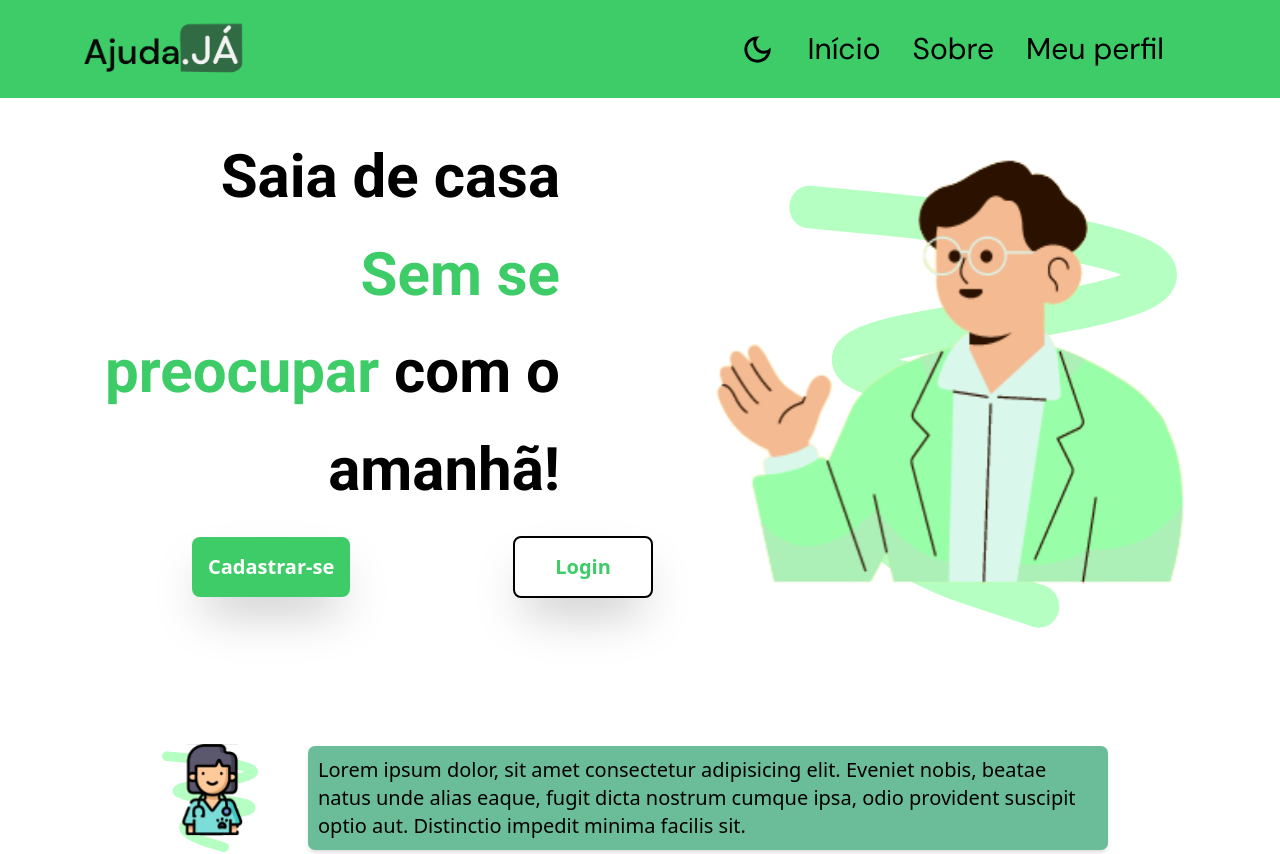
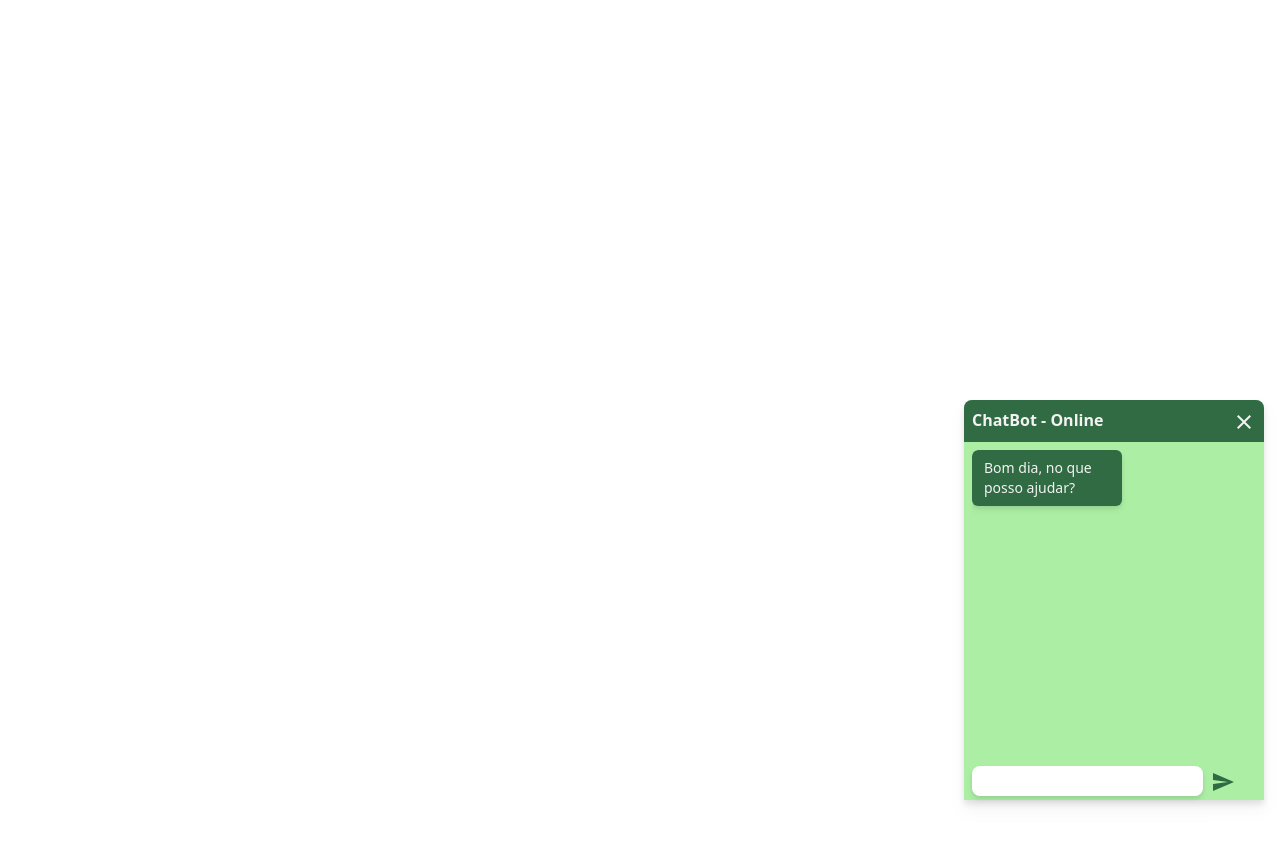
Before and after one commit to PedroVenchiarutti/ajudaJa-Project, a React (Vite) app: page / in a window 1280 px wide. Shown: the top 854 px of the page. After the commit the page ends 800 px from the top, so only its background shows below. Built offline with nearby package versions, Linux system fonts and the light colour scheme.

Commit message:
add: session chatbox"

```diff
--- /dev/null
+++ b/src/Pages/ChatBox/index.jsx
@@ -0,0 +1,54 @@
+import React, { useState } from "react";
+import CloseIcon from '@mui/icons-material/Close';
+import SendIcon from '@mui/icons-material/Send';
+
+const Chatbox = props => {
+
+    const [textMessage, setTextMessage] = useState('')
+    const [closeWindow, setCloseWindow] = useState(false)
+    const [myArray, updateMyArray] = useState([])
+
+    const onClick = () => {
+        updateMyArray(arr => [...arr, `${textMessage}`])
+        setTextMessage('')
+    }
+
+
+    return(
+       <div className={closeWindow ?'hidden' : "fixed bottom-0 right-4 object-right-top w-[300px] h-[400px] bg-secondBoxBg m-0 p-0 rounded-t-lg drop-shadow-lg" }>
+
+        <div className="flex justify-between p-2 bg-navFontColor text-white rounded-t-lg">
+            <h3 className="font-bold">ChatBot - Online</h3>
+        <button onClick={_ => setCloseWindow(!closeWindow)}><CloseIcon/></button>
+        </div>
+
+        <div className="overflow-y-auto overflow-x-hidden text-sm h-[300px] m-2 rounded-md ">
+
+            <div className="bg-navFontColor text-white w-[150px] px-3 py-2 rounded-md drop-shadow-md">
+                Bom dia, no que posso ajudar?
+            </div>
+
+
+            {myArray.map(e =>
+            <div className="text-right bg-faqGreenBg  px-3 py-2 rounded-md w-[150px] m-3 ml-[8.5rem] drop-shadow-md">
+                {e}
+                </div>
+            )}
+
+        </div>
+
+        <div className="fixed h-[30px] m-2 flex gap-2">
+
+
+        <input className="rounded-lg drop-shadow-md" type="text" value={textMessage} onChange={e => setTextMessage(e.target.value)} />
+
+
+        <button onClick={onClick} className="text-navFontColor">
+            <SendIcon/>
+        </button>
+        </div>
+       </div>
+    )
+}
+
+export default Chatbox
--- a/src/Routes/index.jsx
+++ b/src/Routes/index.jsx
@@ -1,12 +1,12 @@
 import React from 'react';
 import { BrowserRouter as Router, Route, Routes } from 'react-router-dom';
 import HomePage from '../Pages/Homepages/Homepage';
-
+import Chatbox from '../Pages/ChatBox';
 
 const RouterApp = () => (
   <Router>
     <Routes>
-      <Route path="/" element={<HomePage />} />
+      <Route path="/" element={<Chatbox />} />
 
     </Routes>
   </Router>
```
